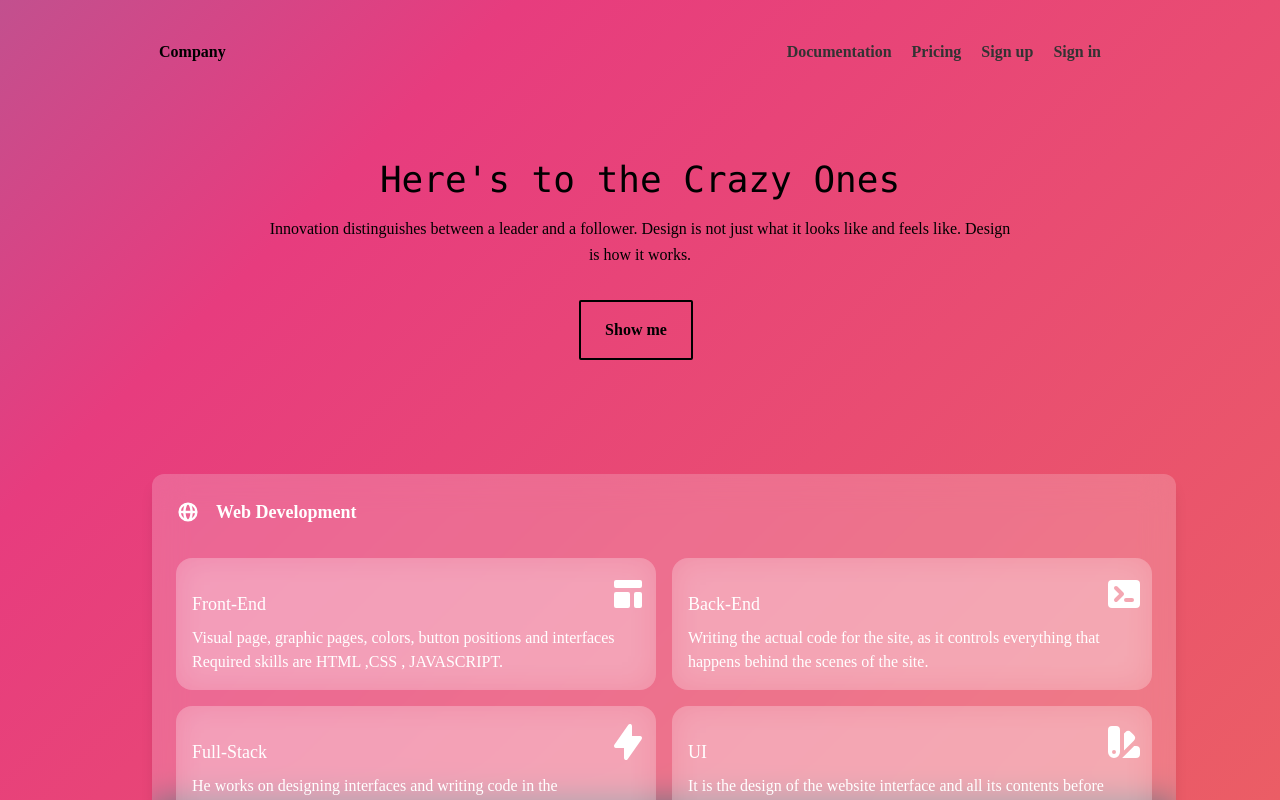
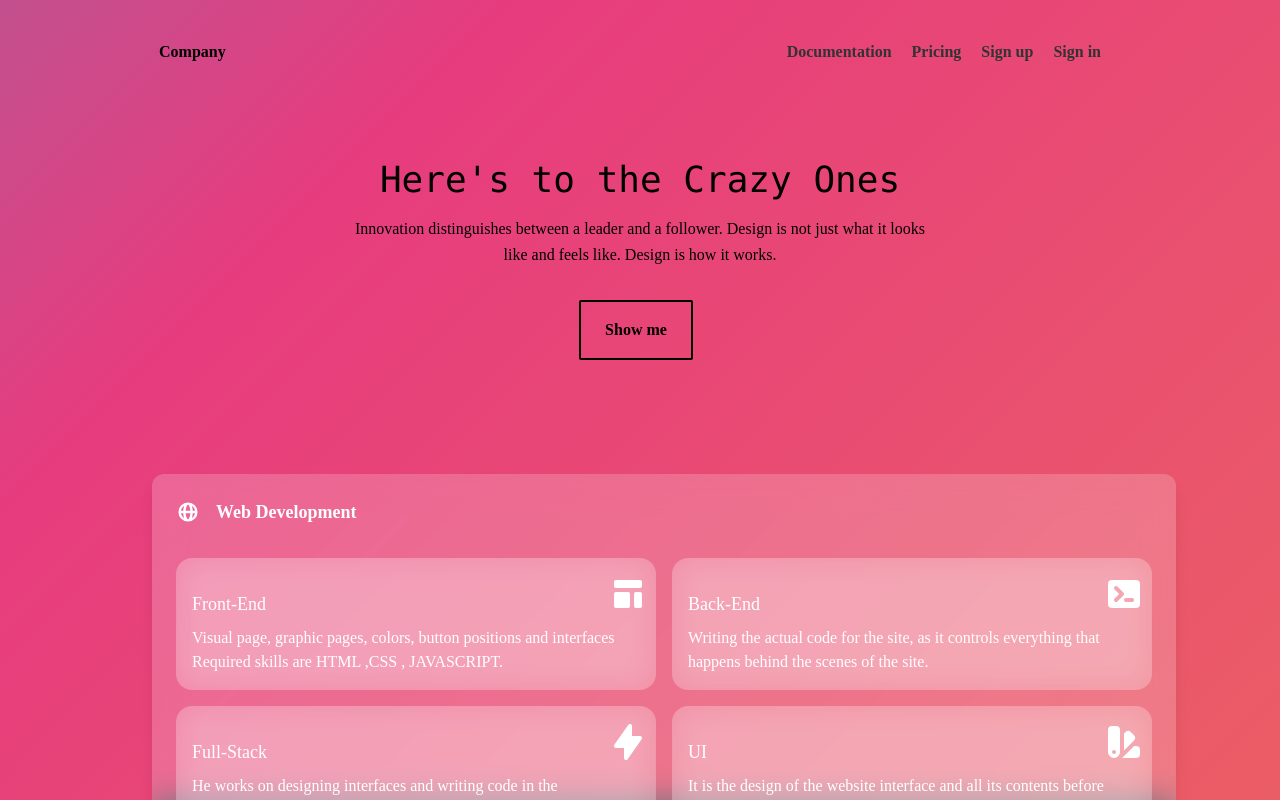
Before and after one commit to synerjay/landing-page-template-nextjs, a Next.js app: page / in a window 1280 px wide. Shown: the top 800 px of the page. Built offline with nearby package versions, Linux system fonts and the light colour scheme.

Commit message:
added padding to hero text

```diff
--- a/comps/Hero.js
+++ b/comps/Hero.js
@@ -8,7 +8,7 @@ const Hero = () => {
           <h1 className='title-font sm:text-4xl text-3xl mb-4 font-medium	 text-black font-mono'>
             Here's to the Crazy Ones{' '}
           </h1>
-          <p className='leading-relaxed mb-8 font-normal'>
+          <p className='px-20 leading-relaxed mb-8 font-normal'>
             Innovation distinguishes between a leader and a follower. Design is
             not just what it looks like and feels like. Design is how it works.
           </p>
```
